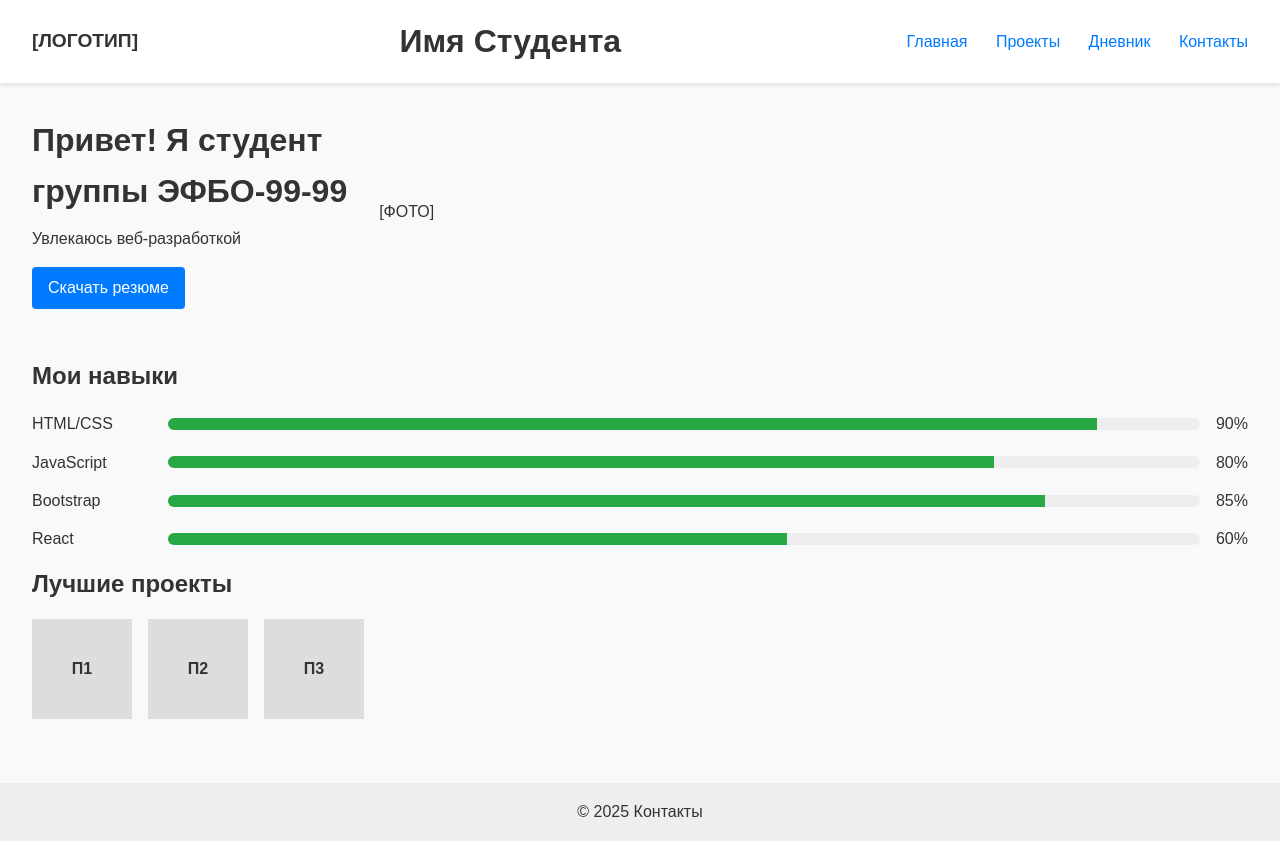
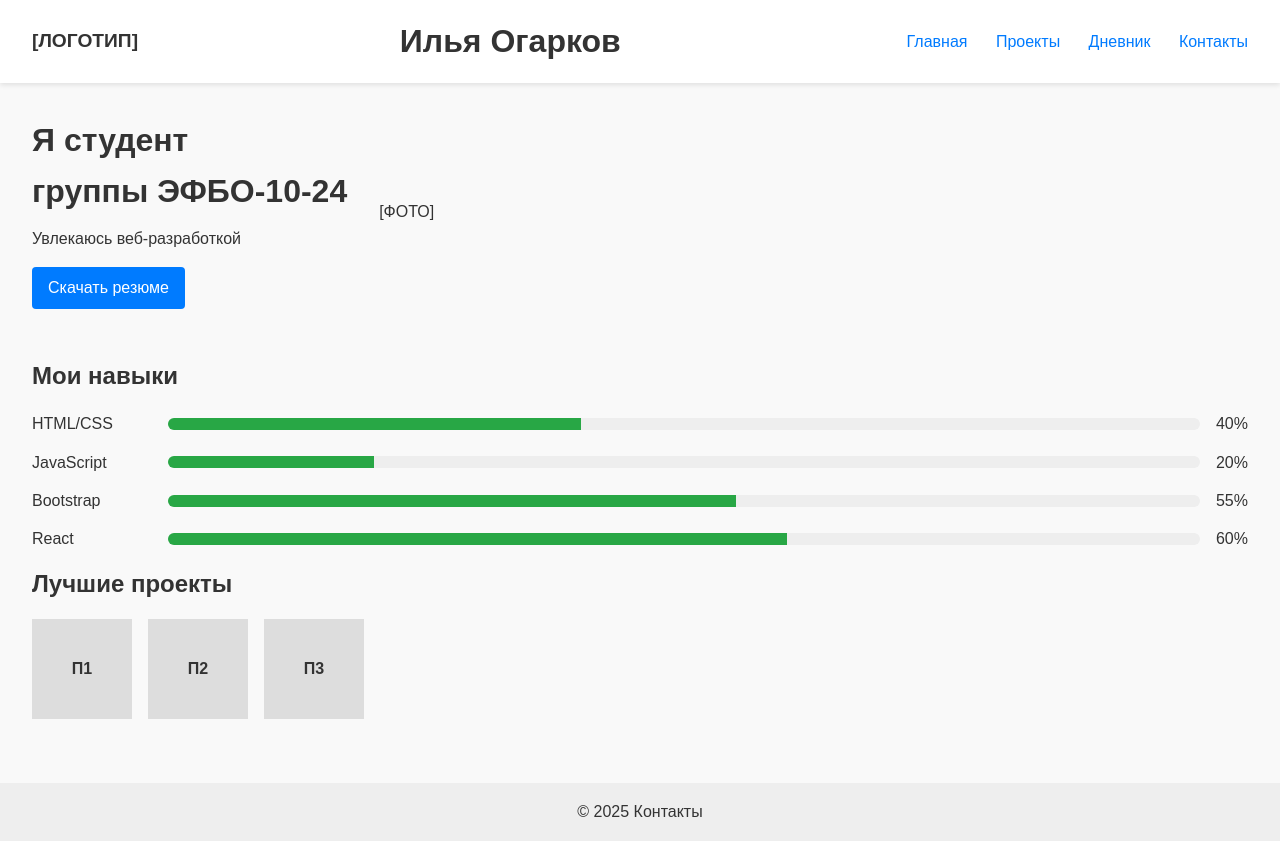
Before and after one commit to icekoritowa/student-portfolio, a plain HTML site: page index.html in a window 1280 px wide. Drawn offline with Linux system fonts and the light colour scheme.

Commit message:
Update index.html

```diff
--- a/index.html
+++ b/index.html
@@ -3,13 +3,13 @@
 <head>
   <meta charset="UTF-8" />
   <meta name="viewport" content="width=device-width, initial-scale=1.0"/>
-  <title>Имя Студента — Портфолио</title>
+  <title> Портфолио</title>
   <link rel="stylesheet" href="styles/styles.css" />
 </head>
 <body>
   <header>
     <div class="logo">[ЛОГОТИП]</div>
-    <h1>Имя Студента</h1>
+    <h1>Илья Огарков</h1>
     <nav>
       <a href="index.html">Главная</a>
       <a href="pages/projects.html">Проекты</a>
@@ -21,7 +21,7 @@
   <main>
     <section class="hero">
       <div class="hero-text">
-        <h2>Привет! Я студент<br>группы ЭФБО-99-99</h2>
+        <h2>Я студент<br>группы ЭФБО-10-24</h2>
         <p>Увлекаюсь веб-разработкой</p>
         <a href="assets/resume.pdf" class="btn" download>Скачать резюме</a>
       </div>
@@ -32,18 +32,18 @@
       <h2>Мои навыки</h2>
       <div class="skill">
         <span>HTML/CSS</span>
-        <div class="bar"><div class="fill" style="width:90%"></div></div>
-        <span>90%</span>
+        <div class="bar"><div class="fill" style="width:40%"></div></div>
+        <span>40%</span>
       </div>
       <div class="skill">
         <span>JavaScript</span>
-        <div class="bar"><div class="fill" style="width:80%"></div></div>
-        <span>80%</span>
+        <div class="bar"><div class="fill" style="width:20%"></div></div>
+        <span>20%</span>
       </div>
       <div class="skill">
         <span>Bootstrap</span>
-        <div class="bar"><div class="fill" style="width:85%"></div></div>
-        <span>85%</span>
+        <div class="bar"><div class="fill" style="width:55%"></div></div>
+        <span>55%</span>
       </div>
       <div class="skill">
         <span>React</span>
```
